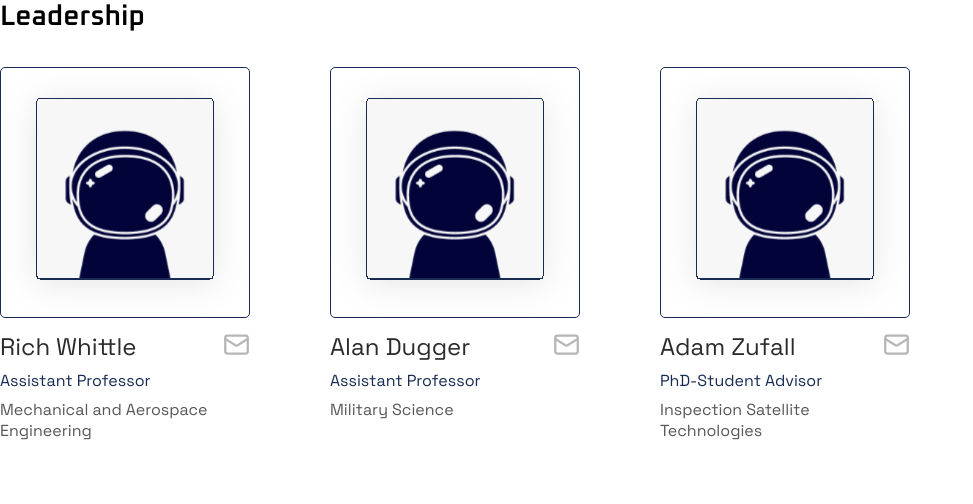
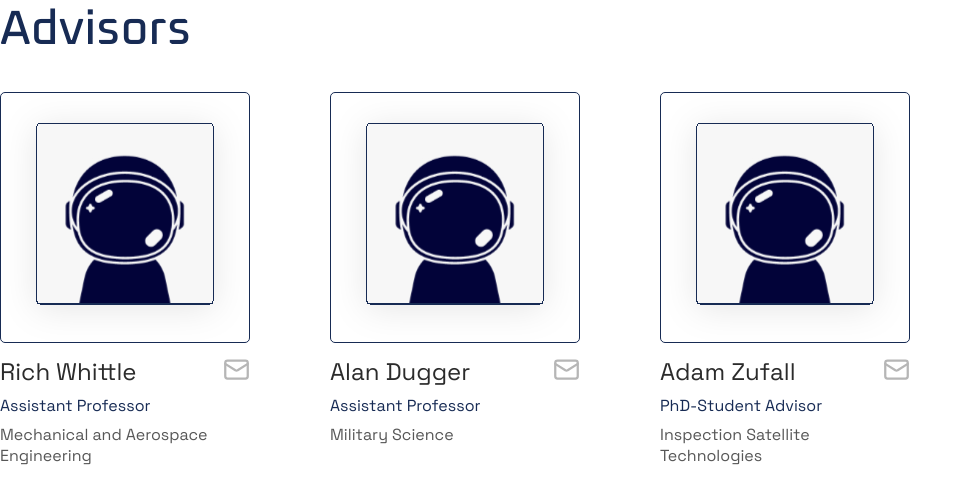
Before and after one commit to include-davis/sss, a Next.js app: page /test1 in a window 1280 px wide. Shown: the top 504 px of the page, without its empty margins (0-973 px from the left). Built offline with nearby package versions, Linux system fonts and the light colour scheme.

Commit message:
font update

```diff
--- a/app/(pages)/_components/Teamgroup/Teamgroup.module.scss
+++ b/app/(pages)/_components/Teamgroup/Teamgroup.module.scss
@@ -3,8 +3,10 @@
     margin-bottom: 4rem;
 }
 .title{
-    font-size: 1.75rem;
-    font-weight: 600;
+    font-family: "Oxanium", sans-serif;
+    font-size: 3rem;
+    font-weight: 500;
+    color: var(--space-blue);
     margin-bottom: 2rem;
 }
 .grid{
--- a/app/(pages)/test1/page.jsx
+++ b/app/(pages)/test1/page.jsx
@@ -1,6 +1,6 @@
 import Teamgroup from "../_components/Teamgroup/Teamgroup";
 
-const leadership =[
+const Advisors =[
     {
         name: "Rich Whittle",
         title: "Assistant Professor",
@@ -27,7 +27,7 @@ const leadership =[
 export default function page(){
     return(
         <div>
-            <Teamgroup title ="Leadership" members={leadership}/>
+            <Teamgroup title ="Advisors" members={Advisors}/>
         </div>
     )
 }
```
